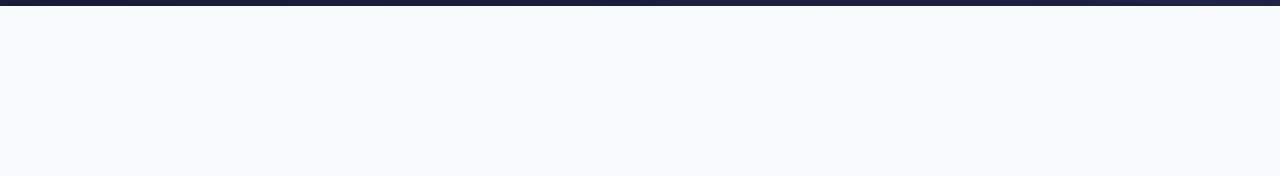
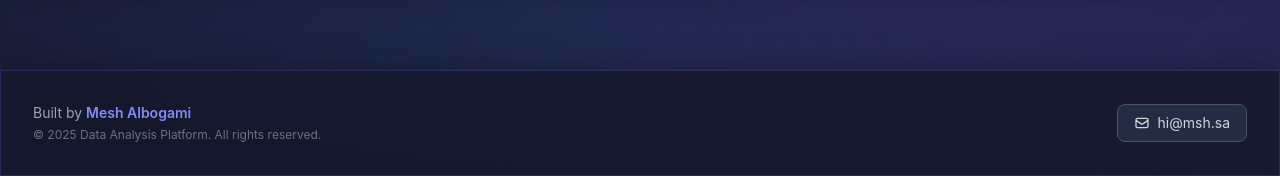
Before and after one commit to mesharix/storn-analytics, a Next.js app: page / in a window 1280 px wide. Shown: the part 842-1018 px from the top of the page. Before the commit the page ends 848 px from the top, so only its background shows below. Built offline with nearby package versions, Linux system fonts and the light colour scheme; no server answers.

Commit message:
Add footer with developer contact info - Mesh Albogami (hi@msh.sa)

```diff
--- a/app/page.tsx
+++ b/app/page.tsx
@@ -307,6 +307,33 @@ export default function Home() {
           )}
         </div>
       </main>
+
+      {/* Footer */}
+      <footer className="glass-dark border-t border-indigo-500 border-opacity-20 mt-16">
+        <div className="max-w-7xl mx-auto px-4 py-8 sm:px-6 lg:px-8">
+          <div className="flex flex-col md:flex-row justify-between items-center space-y-4 md:space-y-0">
+            <div className="text-center md:text-left">
+              <p className="text-gray-400 text-sm">
+                Built by <span className="text-indigo-400 font-semibold">Mesh Albogami</span>
+              </p>
+              <p className="text-gray-500 text-xs mt-1">
+                © {new Date().getFullYear()} Data Analysis Platform. All rights reserved.
+              </p>
+            </div>
+            <div className="flex items-center space-x-4">
+              <a
+                href="mailto:hi@msh.sa"
+                className="inline-flex items-center px-4 py-2 bg-slate-700 bg-opacity-50 text-gray-300 rounded-lg hover:bg-slate-600 hover:bg-opacity-60 transition-colors border border-slate-600 text-sm"
+              >
+                <svg className="w-4 h-4 mr-2" fill="none" stroke="currentColor" viewBox="0 0 24 24">
+                  <path strokeLinecap="round" strokeLinejoin="round" strokeWidth={2} d="M3 8l7.89 5.26a2 2 0 002.22 0L21 8M5 19h14a2 2 0 002-2V7a2 2 0 00-2-2H5a2 2 0 00-2 2v10a2 2 0 002 2z" />
+                </svg>
+                hi@msh.sa
+              </a>
+            </div>
+          </div>
+        </div>
+      </footer>
     </div>
   );
 }
```
